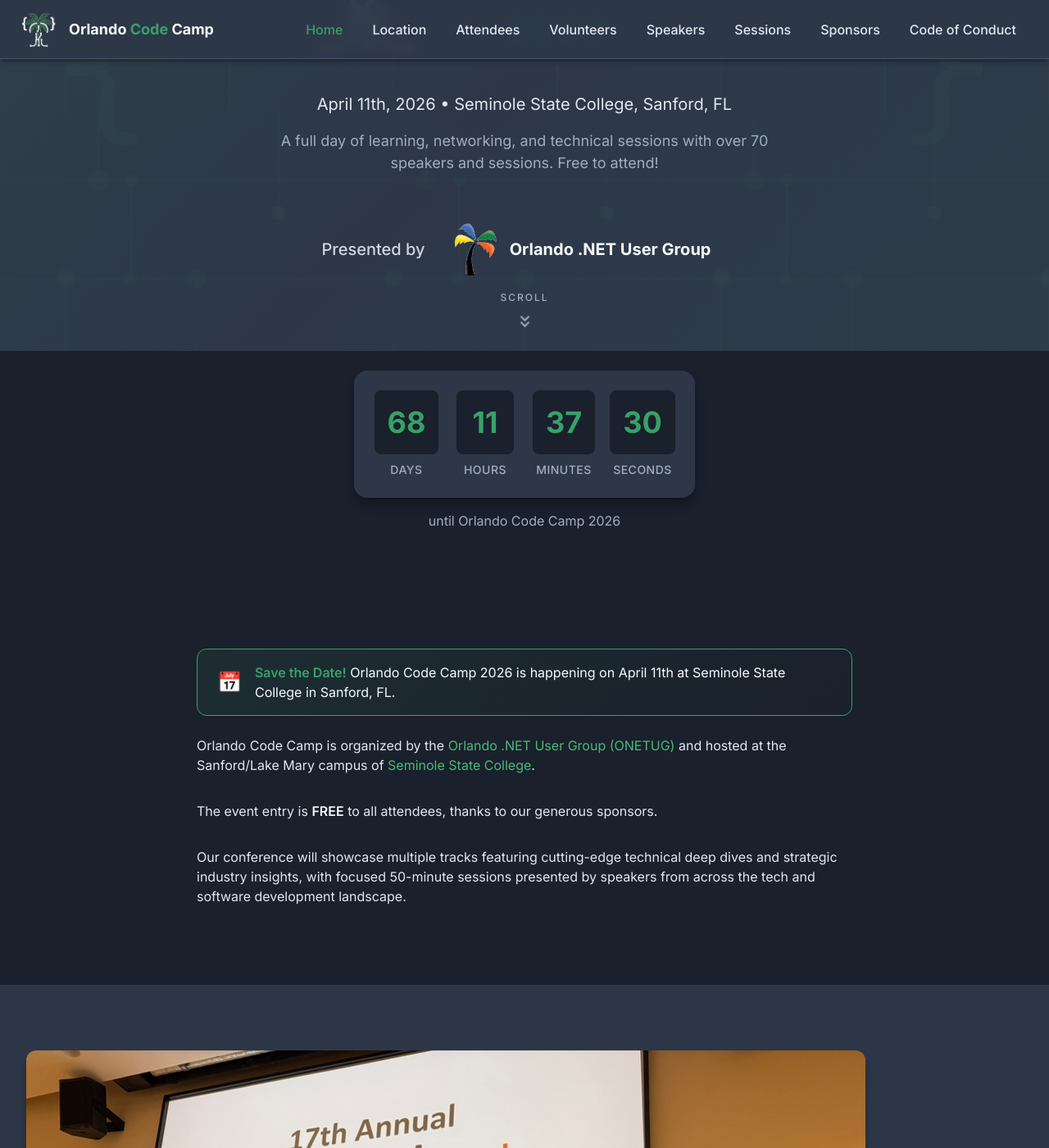
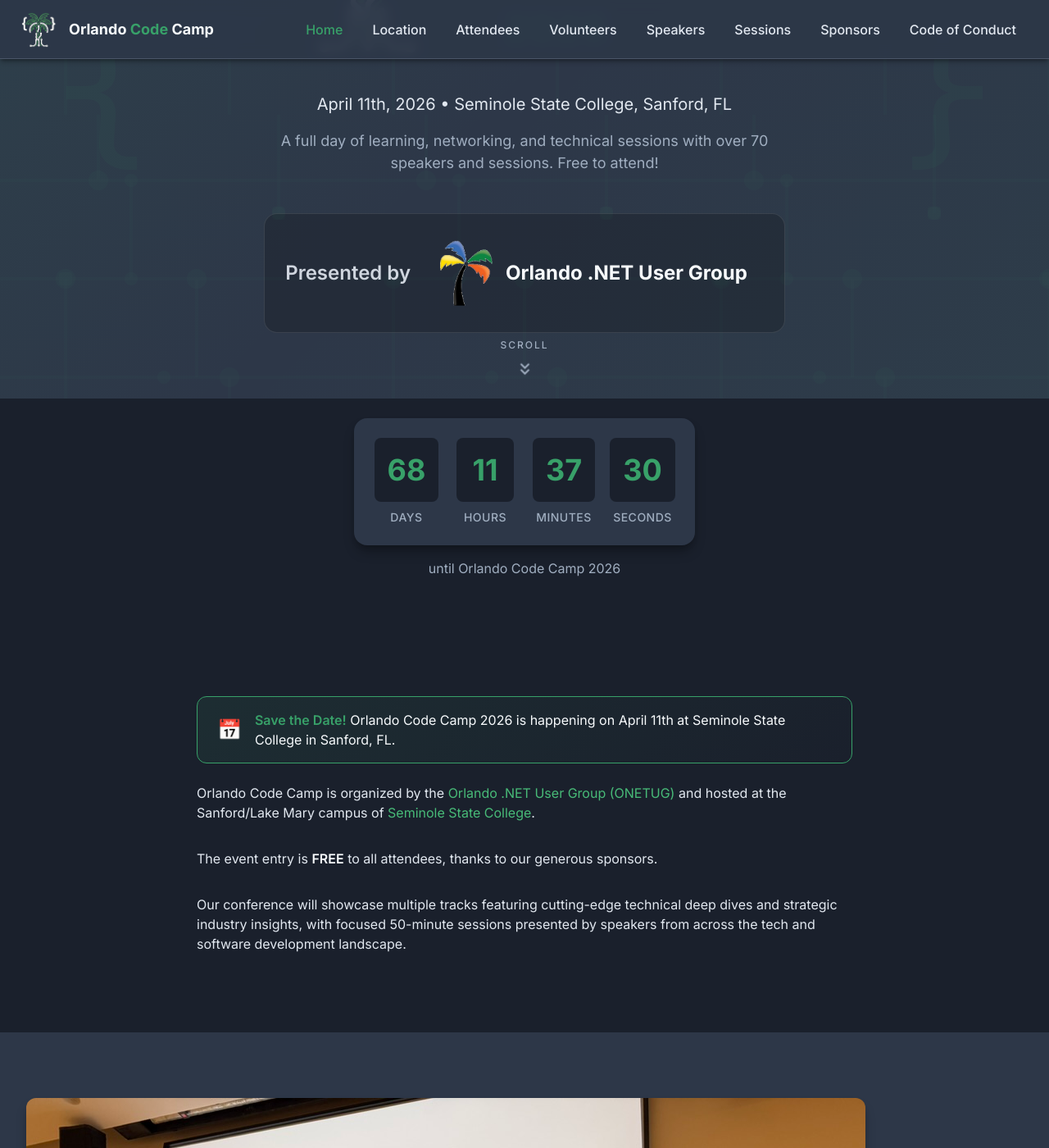
Before and after one commit to Orlando-Codecamp/orlandocodecamp.github.io, a Jekyll site: the page built from index.md, in a window 1280 px wide and 1400 px high, scrolled down 332 px. Shown: the whole window at 82% size. Built offline with Jekyll 4.4.1, drawn with Linux system fonts in a browser that asks for light colours.

Commit message:
style: Enhance ONETUG attribution with visual treatment
Increases the prominence of the "Presented by ONETUG" section in the hero area to make the organizer attribution more visible.

- Increase logo size from 48px/64px to 56px/80px
- Increase text size from lg/xl to xl/2xl
- Add semi-transparent dark background with subtle border
- Add padding and rounded corners for visual container
- Increase label font weight from medium to semibold

```diff
--- a/_sass/redesign/_hero.scss
+++ b/_sass/redesign/_hero.scss
@@ -167,20 +167,25 @@
   gap: var(--spacing-3);
   margin-top: var(--spacing-10);
   margin-bottom: var(--spacing-16);
-  font-size: var(--font-size-lg);
+  font-size: var(--font-size-xl);
   color: var(--color-text-secondary);
+  padding: var(--spacing-4);
+  background-color: rgba(0, 0, 0, 0.2);
+  border: 1px solid rgba(255, 255, 255, 0.1);
+  border-radius: var(--radius-xl);
 
   @include tablet-up {
     flex-direction: row;
     margin-top: var(--spacing-12);
     margin-bottom: 0;
-    font-size: var(--font-size-xl);
+    font-size: var(--font-size-2xl);
     gap: var(--spacing-4);
+    padding: var(--spacing-5) var(--spacing-6);
   }
 
   > span {
     opacity: 0.9;
-    font-weight: var(--font-weight-medium);
+    font-weight: var(--font-weight-semibold);
   }
 
   .presented-by-link {
@@ -205,20 +210,20 @@
     }
 
     img {
-      height: 48px;
+      height: 56px;
       width: auto;
 
       @include tablet-up {
-        height: 64px;
+        height: 80px;
       }
     }
 
     span {
       font-weight: var(--font-weight-bold);
-      font-size: var(--font-size-lg);
+      font-size: var(--font-size-xl);
 
       @include tablet-up {
-        font-size: var(--font-size-xl);
+        font-size: var(--font-size-2xl);
       }
     }
   }
```
